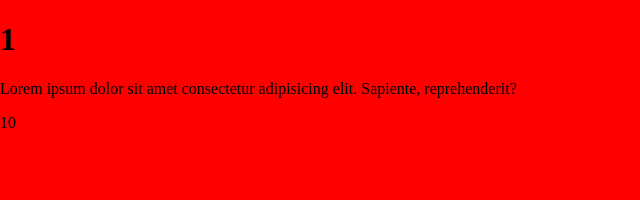
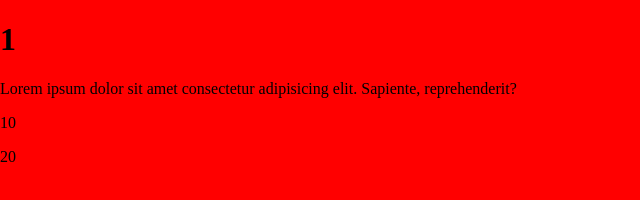
Before and after one commit to a-tatarenkov/10.04, a plain HTML site: page index.html in a window 1280 px wide. Shown: the full height of the page, 0-640 px from the left. Drawn offline with Linux system fonts and the light colour scheme.

Commit message:
add p 20

```diff
--- a/index.html
+++ b/index.html
@@ -10,5 +10,6 @@
     <h1>1</h1>
     <p>Lorem ipsum dolor sit amet consectetur adipisicing elit. Sapiente, reprehenderit?</p>
     <p>10</p>
+    <p>20</p>
 </body>
 </html>
```
